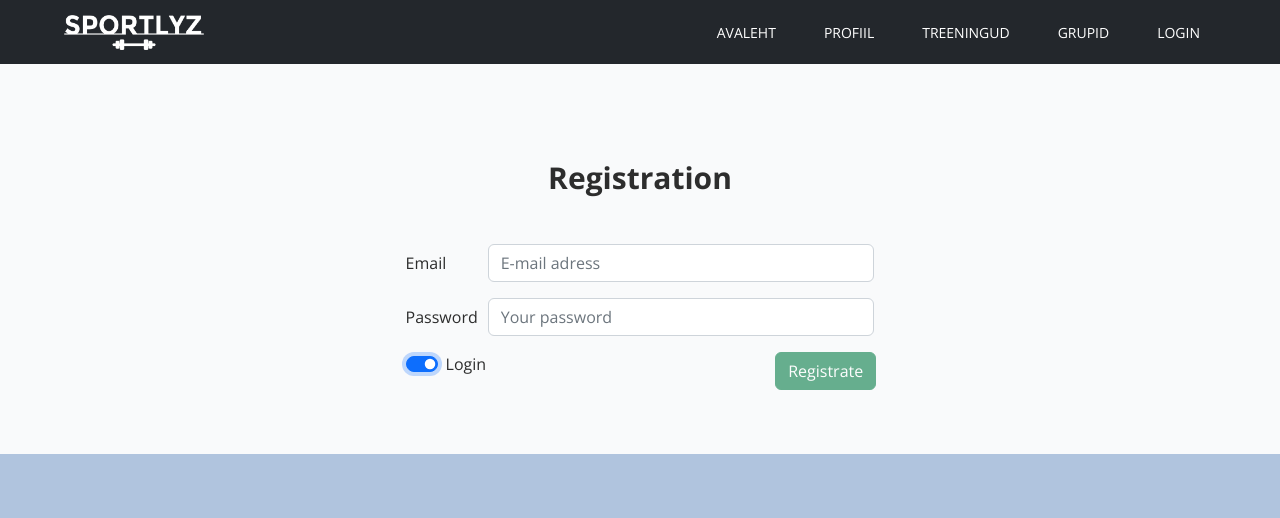
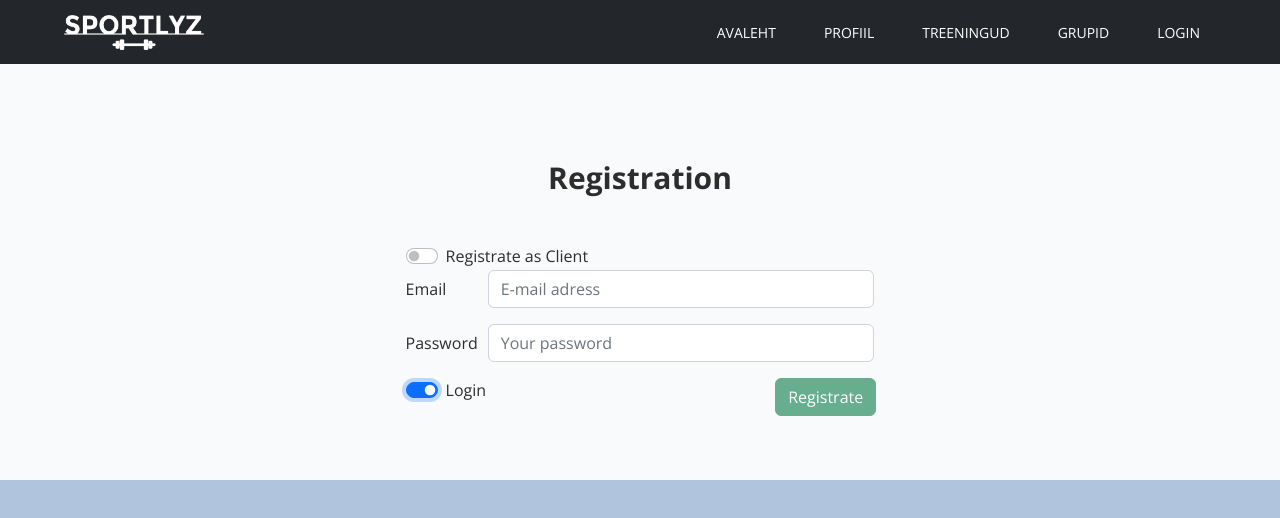
Before and after one commit to Karjur/Workout-planner, a Vue app in the folder FrontEnd/: page /auth in a window 1280 px wide. Both pictures are taken after a click on the checkbox 421 px from the left and 364 px from the top of the page. Shown: the top 518 px of the page. Built offline with nearby package versions, Linux system fonts and the light colour scheme.

Commit message:
registration by roll works

```diff
--- a/FrontEnd/src/views/AuthPage.vue
+++ b/FrontEnd/src/views/AuthPage.vue
@@ -7,6 +7,12 @@
             <div class="text-center mb-4" v-if="isLoading">
                 <div class="spinner-border text-primary">
                     <span class="visually-hidden">Loading...</span>
+                </div>
+            </div>
+            <div class="col-9" v-if="isReg">
+                <div class="form-check form-switch">
+                    <input class="form-check-input" type="checkbox" :checked="regAsClient" @change="() => regAsClient = !regAsClient">
+                    <label class="form-check-label" for="flexSwitchCheckDefault">Registrate as {{!regAsClient ? "Client" : "Master"}}</label>
                 </div>
             </div>
             <div class="mb-3 row">
@@ -42,7 +48,8 @@
 
     export default defineComponent({
         data: () => ({
-            isReg: false
+            isReg: false,
+            regAsClient: false
         }),
         setup() {
             const isLoading = ref<boolean>(false);
```
